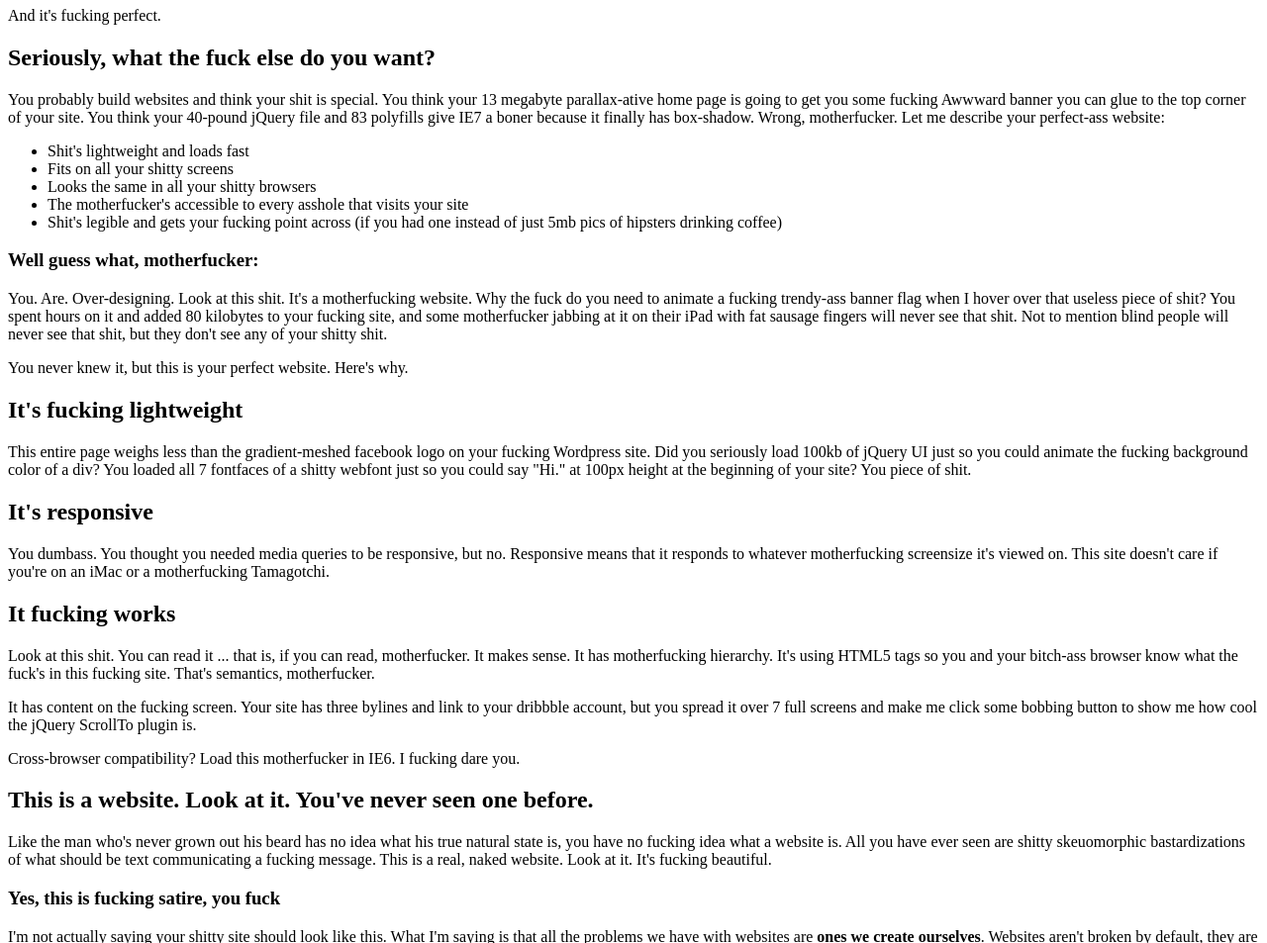
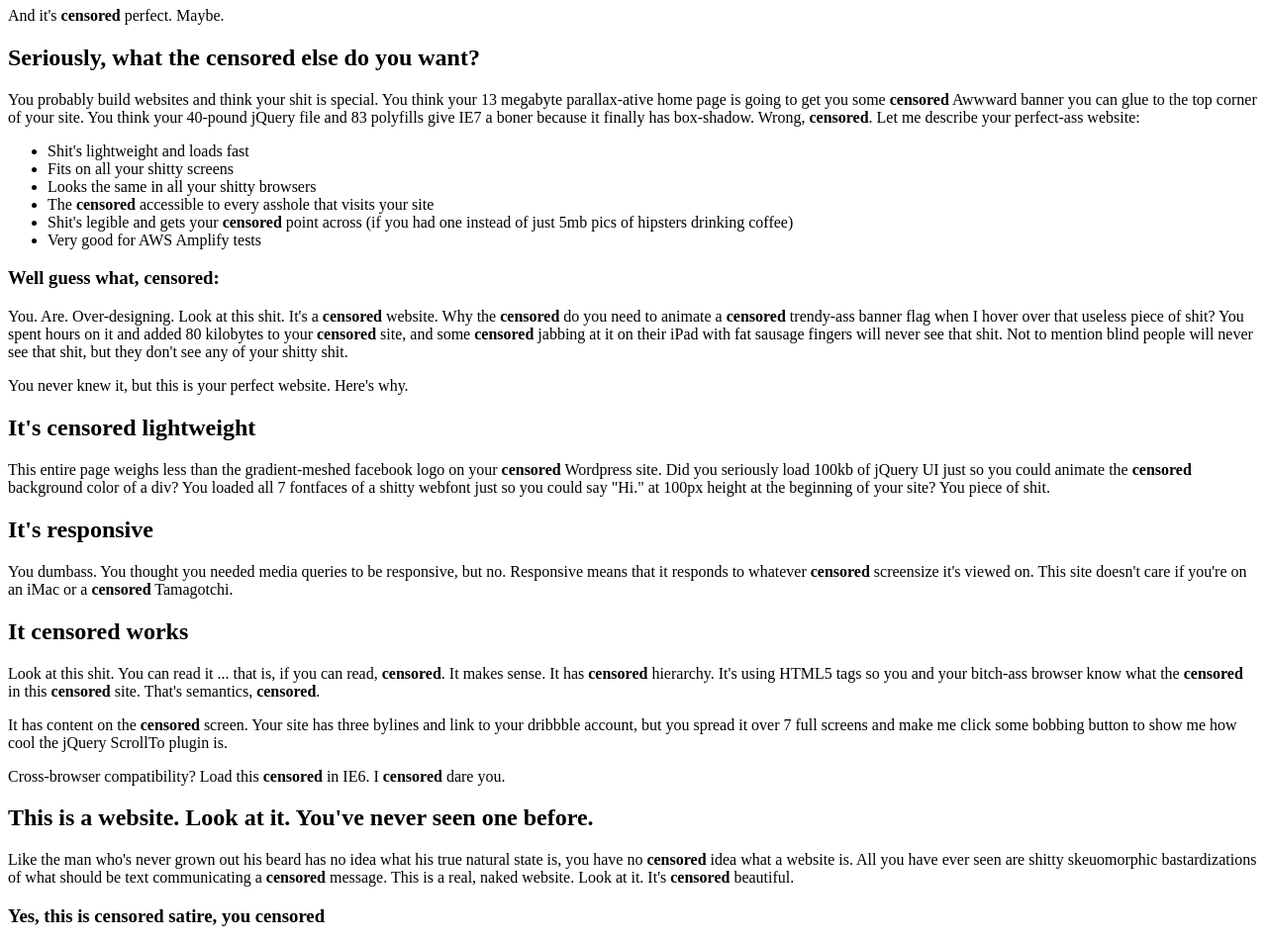
Before and after one commit to igorgorovoy/se-mfs, a plain HTML site: page index.html in a window 1280 px wide. Shown: the part 73-1026 px from the top of the page at 99% size. Drawn offline with Linux system fonts and the light colour scheme.

Commit message:
Update index.html

```diff
--- a/index.html
+++ b/index.html
@@ -6,76 +6,66 @@
 
     <!-- FOR THE CURIOUS: This site was made by @thebarrytone. Don't tell my mom. -->
 
-    <title>Motherfucking Website</title>
+    <title>Censored Website</title>
 </head>
 
 <body>
     <header>
-        <h1>This is a motherfucking website.</h1>
-        <aside>And it's fucking perfect.</aside>
+        <h1>This is a <b>censored</b> website.</h1>
+        <aside>And it's <b>censored</b> perfect. Maybe.</aside>
     </header>
 
-        <h2>Seriously, what the fuck else do you want?</h2>
+        <h2>Seriously, what the <b>censored</b> else do you want?</h2>
 
-        <p>You probably build websites and think your shit is special. You think your 13 megabyte parallax-ative home page is going to get you some fucking Awwward banner you can glue to the top corner of your site. You think your 40-pound jQuery file and 83 polyfills give IE7 a boner because it finally has box-shadow. Wrong, motherfucker. Let me describe your perfect-ass website:</p>
+        <p>You probably build websites and think your shit is special. You think your 13 megabyte parallax-ative home page is going to get you some <b>censored</b> Awwward banner you can glue to the top corner of your site. You think your 40-pound jQuery file and 83 polyfills give IE7 a boner because it finally has box-shadow. Wrong, <b>censored</b>. Let me describe your perfect-ass website:</p>
 
         <ul>
             <li>Shit's lightweight and loads fast</li>
             <li>Fits on all your shitty screens</li>
             <li>Looks the same in all your shitty browsers</li>
-            <li>The motherfucker's accessible to every asshole that visits your site</li>
-            <li>Shit's legible and gets your fucking point across (if you had one instead of just 5mb pics of hipsters drinking coffee)</li>
+            <li>The <b>censored</b> accessible to every asshole that visits your site</li>
+            <li>Shit's legible and gets your <b>censored</b> point across (if you had one instead of just 5mb pics of hipsters drinking coffee)</li>
+            <li>Very good for AWS Amplify tests</li>
         </ul>
 
-        <h3>Well guess what, motherfucker:</h3>
+        <h3>Well guess what, <b>censored</b>:</h3>
 
-        <p>You. Are. Over-designing. Look at this shit. It's a motherfucking website. Why the fuck do you need to animate a fucking trendy-ass banner flag when I hover over that useless piece of shit? You spent hours on it and added 80 kilobytes to your fucking site, and some motherfucker jabbing at it on their iPad with fat sausage fingers will never see that shit. Not to mention blind people will never see that shit, but they don't see any of your shitty shit.</p>
+        <p>You. Are. Over-designing. Look at this shit. It's a <b>censored</b> website. Why the <b>censored</b> do you need to animate a <b>censored</b> trendy-ass banner flag when I hover over that useless piece of shit? You spent hours on it and added 80 kilobytes to your <b>censored</b> site, and some <b>censored</b> jabbing at it on their iPad with fat sausage fingers will never see that shit. Not to mention blind people will never see that shit, but they don't see any of your shitty shit.</p>
 
         <p>You never knew it, but this is your perfect website. Here's why.</p>
 
-        <h2>It's fucking lightweight</h2>
+        <h2>It's <b>censored</b> lightweight</h2>
 
-        <p>This entire page weighs less than the gradient-meshed facebook logo on your fucking Wordpress site. Did you seriously load 100kb of jQuery UI just so you could animate the fucking background color of a div? You loaded all 7 fontfaces of a shitty webfont just so you could say "Hi." at 100px height at the beginning of your site? You piece of shit.</p>
+        <p>This entire page weighs less than the gradient-meshed facebook logo on your <b>censored</b> Wordpress site. Did you seriously load 100kb of jQuery UI just so you could animate the <b>censored</b> background color of a div? You loaded all 7 fontfaces of a shitty webfont just so you could say "Hi." at 100px height at the beginning of your site? You piece of shit.</p>
 
         <h2>It's responsive</h2>
 
-        <p>You dumbass. You thought you needed media queries to be responsive, but no. Responsive means that it responds to whatever motherfucking screensize it's viewed on. This site doesn't care if you're on an iMac or a motherfucking Tamagotchi.</p>
+        <p>You dumbass. You thought you needed media queries to be responsive, but no. Responsive means that it responds to whatever <b>censored</b> screensize it's viewed on. This site doesn't care if you're on an iMac or a <b>censored</b> Tamagotchi.</p>
 
-        <h2>It fucking works</h2>
+        <h2>It <b>censored</b> works</h2>
 
-        <p>Look at this shit. You can read it ... that is, if you can read, motherfucker. It makes sense. It has motherfucking hierarchy. It's using HTML5 tags so you and your bitch-ass browser know what the fuck's in this fucking site. That's semantics, motherfucker.</p>
+        <p>Look at this shit. You can read it ... that is, if you can read, <b>censored</b>. It makes sense. It has <b>censored</b> hierarchy. It's using HTML5 tags so you and your bitch-ass browser know what the <b>censored</b> in this <b>censored</b> site. That's semantics, <b>censored</b>.</p>
 
-        <p>It has content on the fucking screen. Your site has three bylines and link to your dribbble account, but you spread it over 7 full screens and make me click some bobbing button to show me how cool the jQuery ScrollTo plugin is.</p>
+        <p>It has content on the <b>censored</b> screen. Your site has three bylines and link to your dribbble account, but you spread it over 7 full screens and make me click some bobbing button to show me how cool the jQuery ScrollTo plugin is.</p>
 
-        <p>Cross-browser compatibility? Load this motherfucker in IE6. I fucking dare you.</p>
+        <p>Cross-browser compatibility? Load this <b>censored</b> in IE6. I <b>censored</b> dare you.</p>
 
         <h2>This is a website. Look at it.  You've never seen one before.</h2>
 
-        <p>Like the man who's never grown out his beard has no idea what his true natural state is, you have no fucking idea what a website is. All you have ever seen are shitty skeuomorphic bastardizations of what should be text communicating a fucking message. This is a real, naked website. Look at it. It's fucking beautiful.</p>
+        <p>Like the man who's never grown out his beard has no idea what his true natural state is, you have no <b>censored</b> idea what a website is. All you have ever seen are shitty skeuomorphic bastardizations of what should be text communicating a <b>censored</b> message. This is a real, naked website. Look at it. It's <b>censored</b> beautiful.</p>
 
-        <h3>Yes, this is fucking satire, you fuck</h3>
+        <h3>Yes, this is <b>censored</b> satire, you <b>censored</b></h3>
 
         <p>I'm not actually saying your shitty site should look like this. What I'm saying is that all the problems we have with websites are <strong>ones we create ourselves</strong>. Websites aren't broken by default, they are functional, high-performing, and accessible. You break them. You son-of-a-bitch.</p>
 
         <blockquote cite="https://www.vitsoe.com/us/about/good-design">"Good design is as little design as possible."<br>
-            - some German motherfucker
+            - some German mother<b>censored</b>er
         </blockquote>
 
     <hr>
 
     <h2>Epilogue</h2>
-    <p>From the philosophies expressed (poorly) above, <a href="http://txti.es">txti</a> was created. You should try it today to make your own motherfucking websites.</p>
-
-    <!-- yes, I know...wanna fight about it? -->
-    <script>
-      (function(i,s,o,g,r,a,m){i['GoogleAnalyticsObject']=r;i[r]=i[r]||function(){
-      (i[r].q=i[r].q||[]).push(arguments)},i[r].l=1*new Date();a=s.createElement(o),
-      m=s.getElementsByTagName(o)[0];a.async=1;a.src=g;m.parentNode.insertBefore(a,m)
-      })(window,document,'script','//www.google-analytics.com/analytics.js','ga');
-
-      ga('create', 'UA-45956659-1', 'motherfuckingwebsite.com');
-      ga('send', 'pageview');
-    </script>
+    <p>From the philosophies expressed (poorly) above, <a href="http://txti.es">txti</a> was created. You should try it today to make your own <b>censored</b> websites.</p>
 
 </body>
 </html>
```
